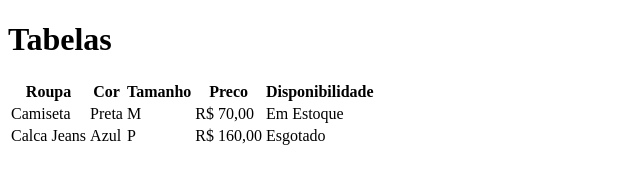
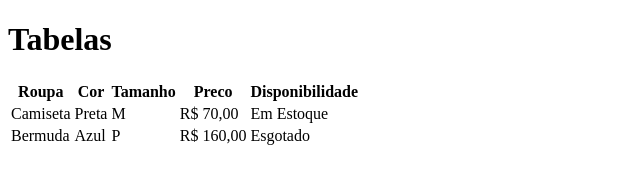
Before and after one commit to Sixxh/aula-tabela, a plain HTML site: page index.html in a window 1280 px wide. Shown: the whole page, without its empty margins (0-640 px from the left). Drawn offline with Linux system fonts and the light colour scheme.

Commit message:
modificado calca jeans para bermuda

```diff
--- a/index.html
+++ b/index.html
@@ -24,7 +24,7 @@
             <td>Em Estoque</td>
         </tr>
         <tr>
-            <td>Calca Jeans</td>
+            <td>Bermuda</td>
             <td>Azul</td>
             <td>P</td>
             <td>R$ 160,00</td>
```
